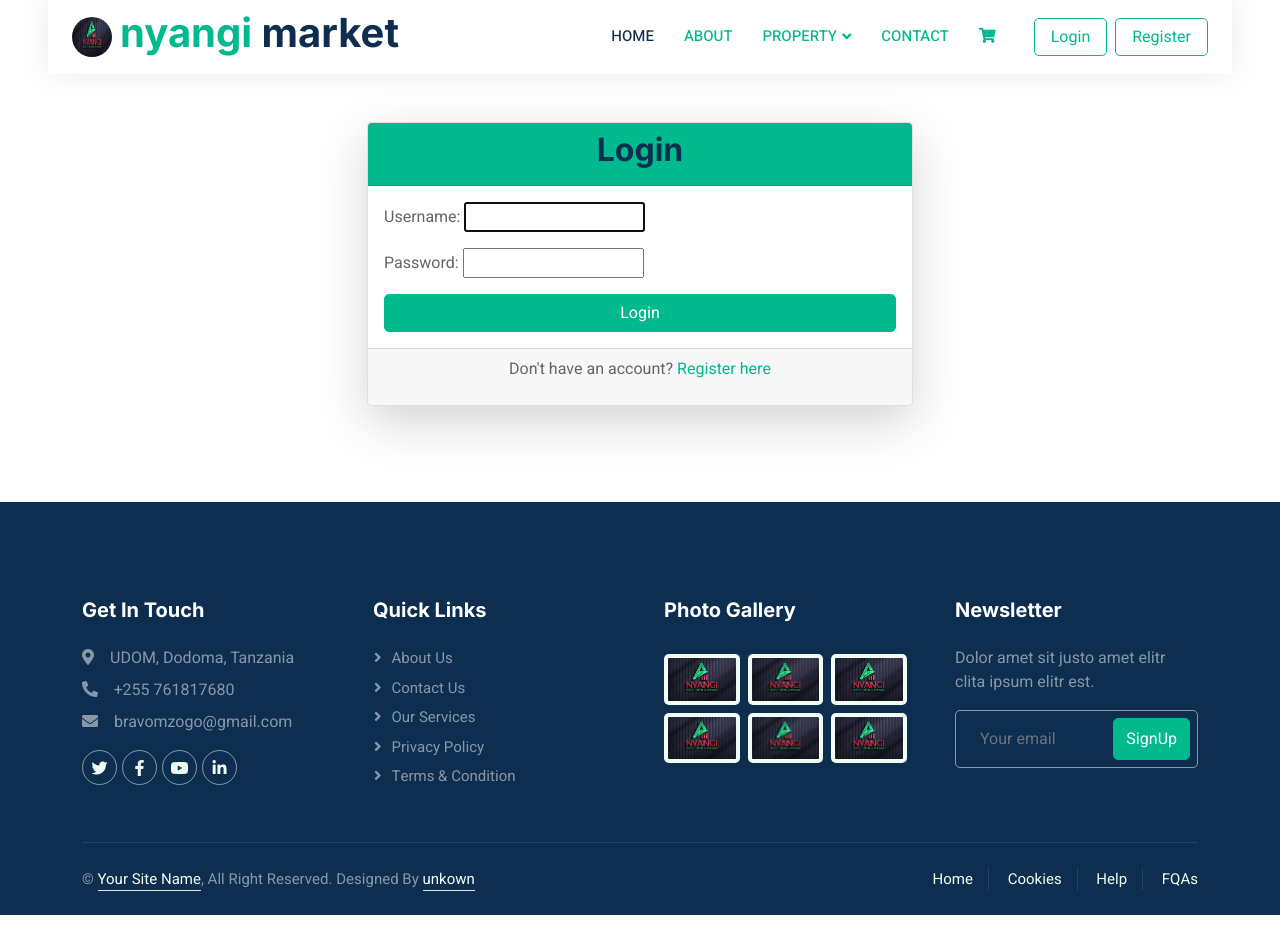
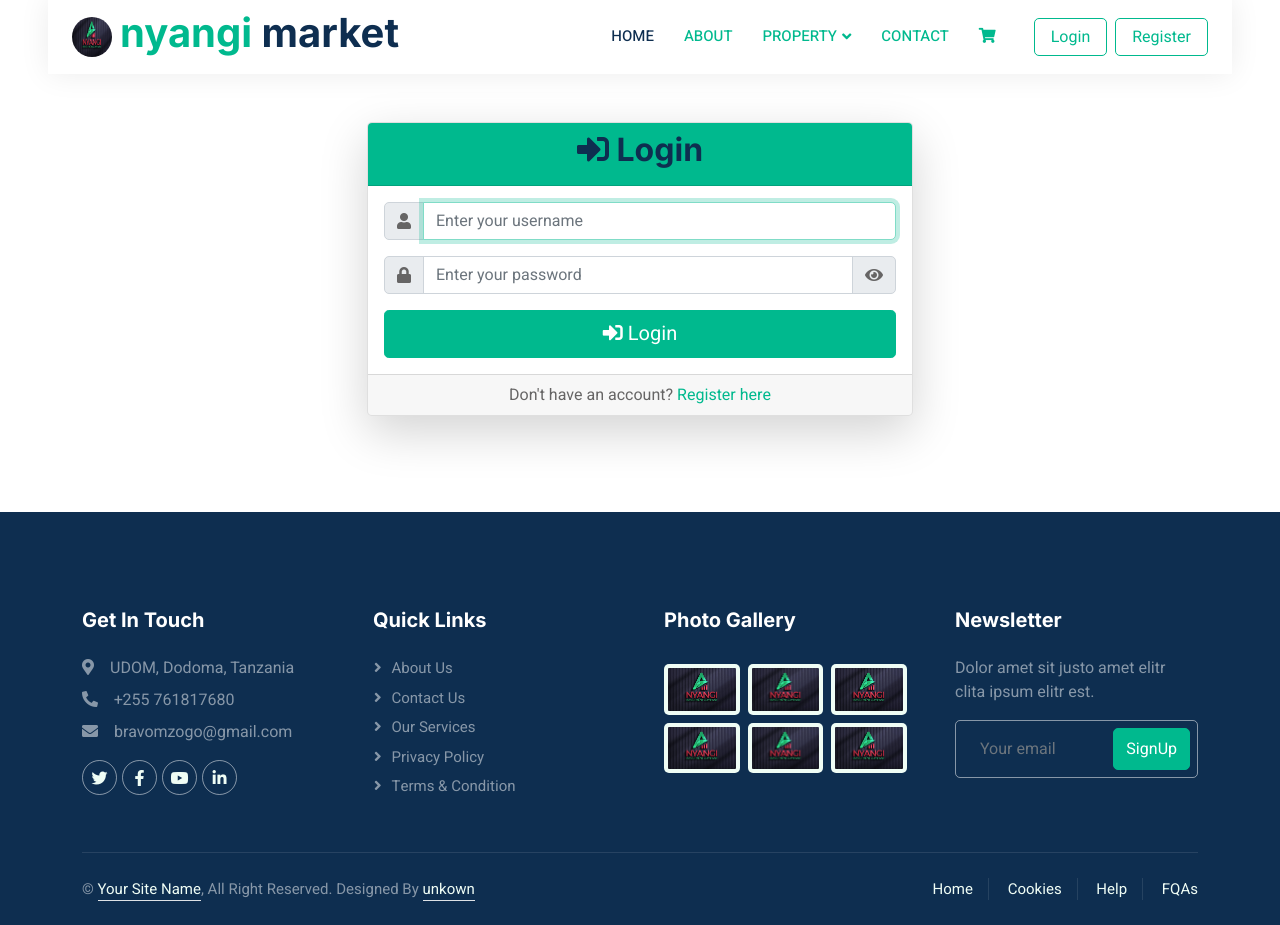
Before and after one commit to bravomzogo/nyangi_market, a Django app: page /login/ in a window 1280 px wide. Shown: the part 46-971 px from the top of the page. Run offline with Django 5.2, Linux system fonts and the light colour scheme; some libraries are stand-ins or nearby versions.

Commit message:
Update login.html

```diff
--- a/myapp/templates/myapp/login.html
+++ b/myapp/templates/myapp/login.html
@@ -1,4 +1,5 @@
 {% extends "myapp/base.html" %}
+{% load widget_tweaks %}
 
 {% block title %}Login{% endblock %}
 
@@ -8,29 +9,83 @@
         <div class="col-md-6">
             <div class="card shadow-lg">
                 <div class="card-header bg-primary text-white text-center">
-                    <h2>Login</h2>
+                    <h2><i class="fas fa-sign-in-alt"></i> Login</h2>
                 </div>
                 <div class="card-body">
+                    <!-- Display form-wide errors -->
+                    {% if form.non_field_errors %}
+                        <div class="alert alert-danger">
+                            {% for error in form.non_field_errors %}
+                                {{ error }}
+                            {% endfor %}
+                        </div>
+                    {% endif %}
+
                     <form method="post">
                         {% csrf_token %}
+
+                        <!-- Username Field -->
                         <div class="mb-3">
-                            {{ form.username.label_tag }}
-                            {{ form.username }}
+                            <div class="input-group">
+                                <span class="input-group-text"><i class="fas fa-user"></i></span>
+                                {{ form.username|add_class:"form-control"|attr:"placeholder:Enter your username" }}
+                            </div>
+                            {% if form.username.errors %}
+                                <div class="text-danger mt-2">
+                                    {{ form.username.errors }}
+                                </div>
+                            {% endif %}
                         </div>
+
+                        <!-- Password Field -->
                         <div class="mb-3">
-                            {{ form.password.label_tag }}
-                            {{ form.password }}
+                            <div class="input-group">
+                                <span class="input-group-text"><i class="fas fa-lock"></i></span>
+                                {{ form.password|add_class:"form-control"|attr:"placeholder:Enter your password"|attr:"id:password" }}
+                                <span class="input-group-text" id="eye" onclick="togglePassword('password', 'eye')">
+                                    <i class="fas fa-eye"></i>
+                                </span>
+                            </div>
+                            {% if form.password.errors %}
+                                <div class="text-danger mt-2">
+                                    {{ form.password.errors }}
+                                </div>
+                            {% endif %}
                         </div>
+
+                        <!-- Submit Button -->
                         <div class="d-grid">
-                            <button type="submit" class="btn btn-primary">Login</button>
+                            <button type="submit" class="btn btn-primary btn-lg">
+                                <i class="fas fa-sign-in-alt"></i> Login
+                            </button>
                         </div>
                     </form>
                 </div>
                 <div class="card-footer text-center">
-                    <p>Don't have an account? <a href="{% url 'register' %}">Register here</a></p>
+                    <p class="mb-0">Don't have an account? <a href="{% url 'register' %}">Register here</a></p>
                 </div>
             </div>
         </div>
     </div>
 </div>
+
+<script>
+    function togglePassword(passwordFieldId, eyeIconId) {
+        // Get password field and eye icon element
+        var passwordField = document.getElementById(passwordFieldId);
+        var eyeIcon = document.getElementById(eyeIconId).getElementsByTagName('i')[0];
+
+        // Toggle the input type between text and password
+        if (passwordField.type === "password") {
+            passwordField.type = "text"; // Show the password
+            eyeIcon.classList.remove("fa-eye"); // Change eye icon to "eye-slash"
+            eyeIcon.classList.add("fa-eye-slash");
+        } else {
+            passwordField.type = "password"; // Hide the password
+            eyeIcon.classList.remove("fa-eye-slash"); // Change back to "eye"
+            eyeIcon.classList.add("fa-eye");
+        }
+    }
+</script>
+
 {% endblock %}
```
